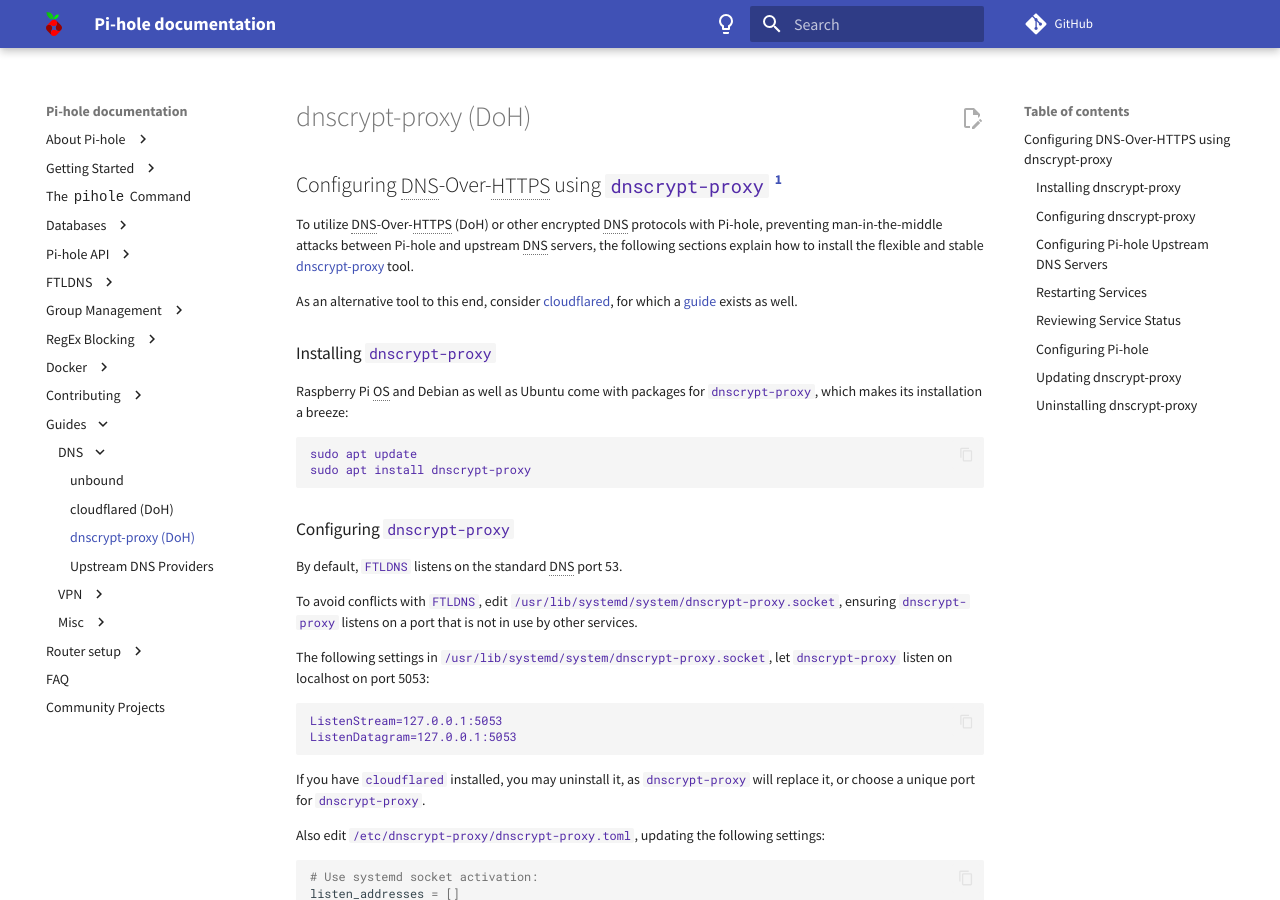
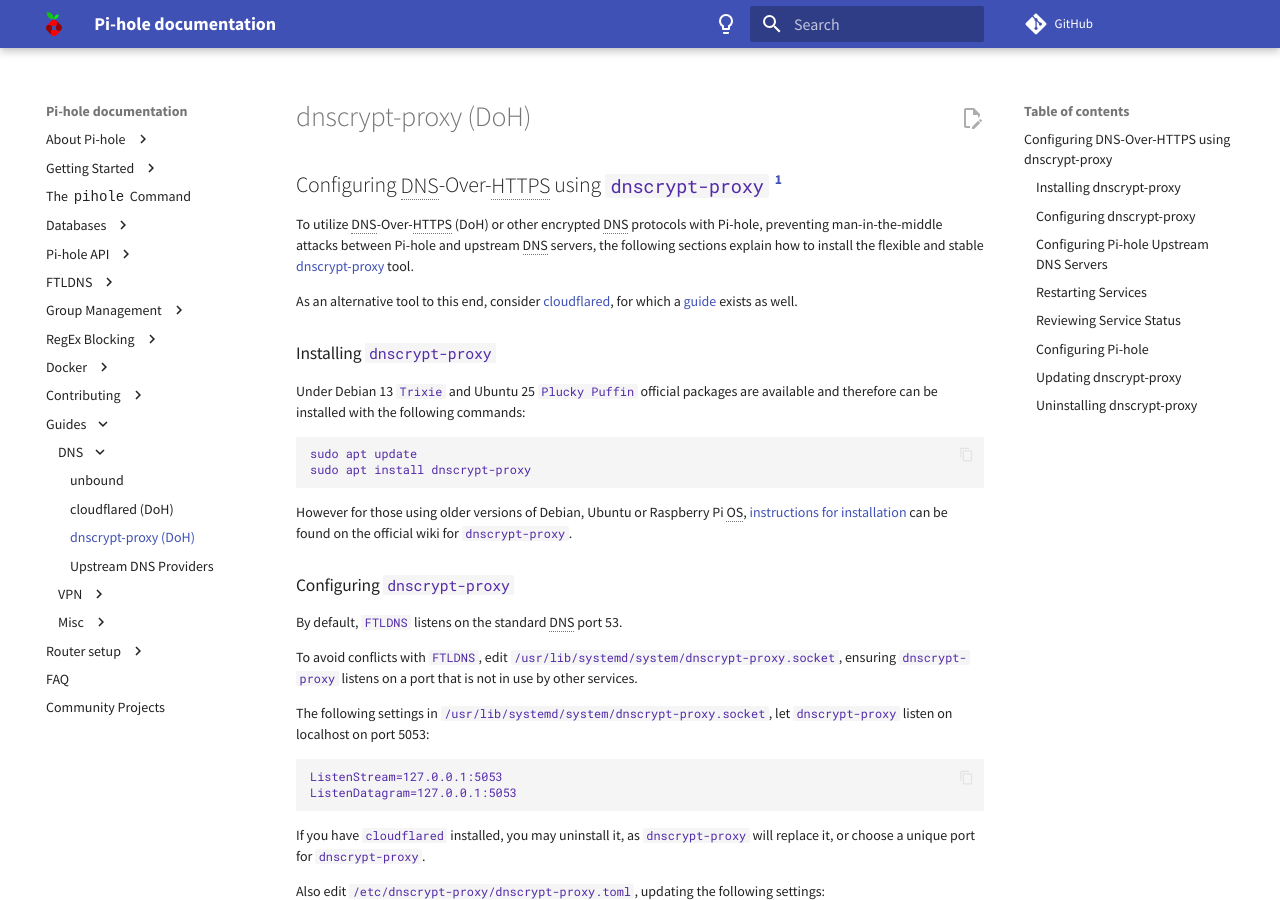
Before and after one commit to pi-hole/docs, an MkDocs documentation site: the page built from docs/guides/dns/dnscrypt-proxy.md, in a window 1280 px wide and 900 px high. Built offline with MkDocs 1.6.1 and Material for MkDocs 9.7.7, drawn with Linux system fonts in a browser that asks for light colours; comment, search, counter and statistics services are not loaded.

Commit message:
guides/dns/dnscrypt-proxy: fix outdated installation instructions
Signed-off-by: Edward Hawkes <edward.hawkes@protonmail.com>

````diff
--- a/docs/guides/dns/dnscrypt-proxy.md
+++ b/docs/guides/dns/dnscrypt-proxy.md
@@ -6,12 +6,14 @@
 
 ### Installing `dnscrypt-proxy`
 
-Raspberry Pi OS and Debian as well as Ubuntu come with packages for `dnscrypt-proxy`, which makes its installation a breeze:
+Under Debian 13 `Trixie` and Ubuntu 25 `Plucky Puffin` official packages are available and therefore can be installed with the following commands:
 
 ```bash
 sudo apt update
 sudo apt install dnscrypt-proxy
 ```
+
+However for those using older versions of Debian, Ubuntu or Raspberry Pi OS, [instructions for installation](https://github.com/DNSCrypt/dnscrypt-proxy/wiki/Installation-linux#installation-on-linux-overview) can be found on the official wiki for `dnscrypt-proxy`.
 
 ### Configuring `dnscrypt-proxy`
 
````
